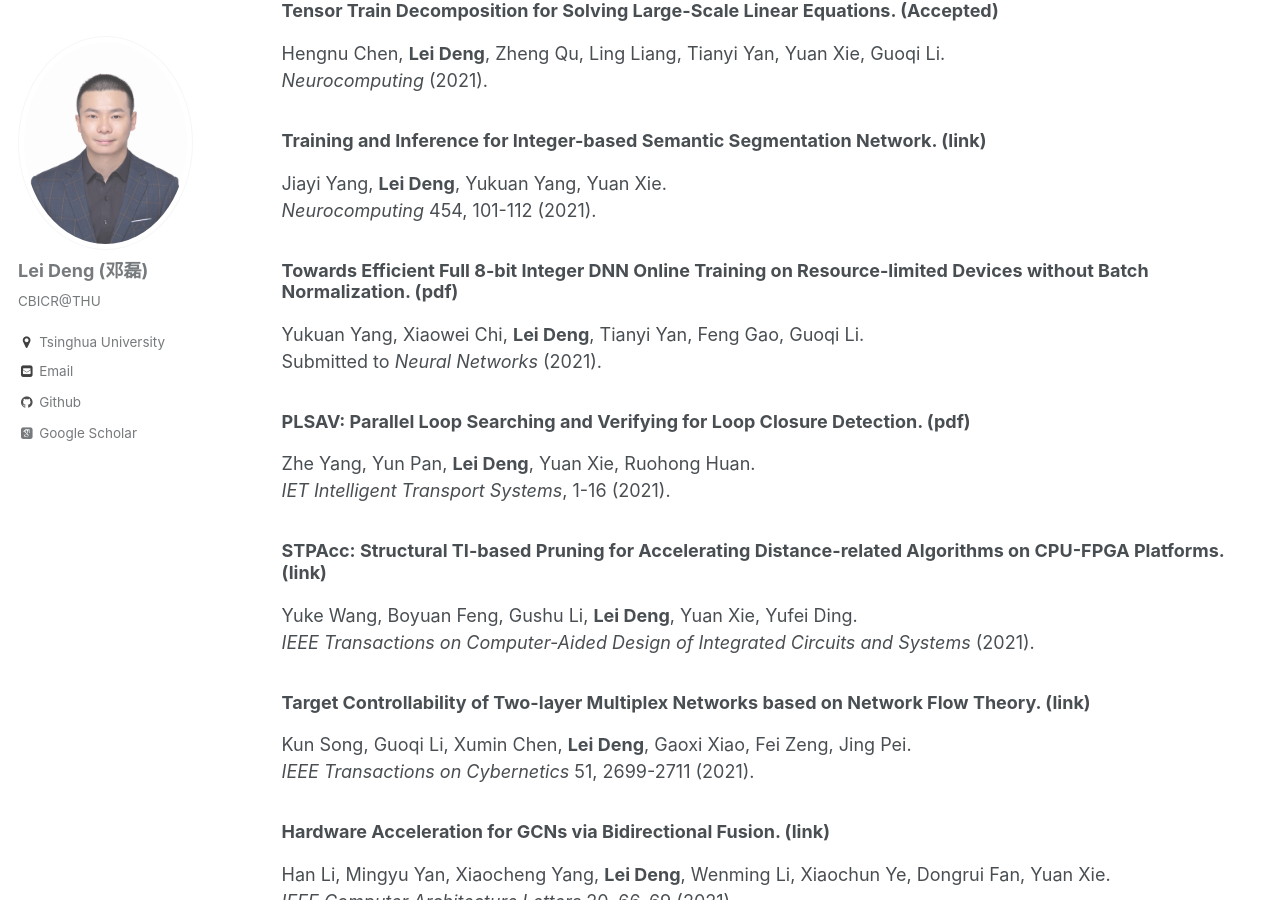
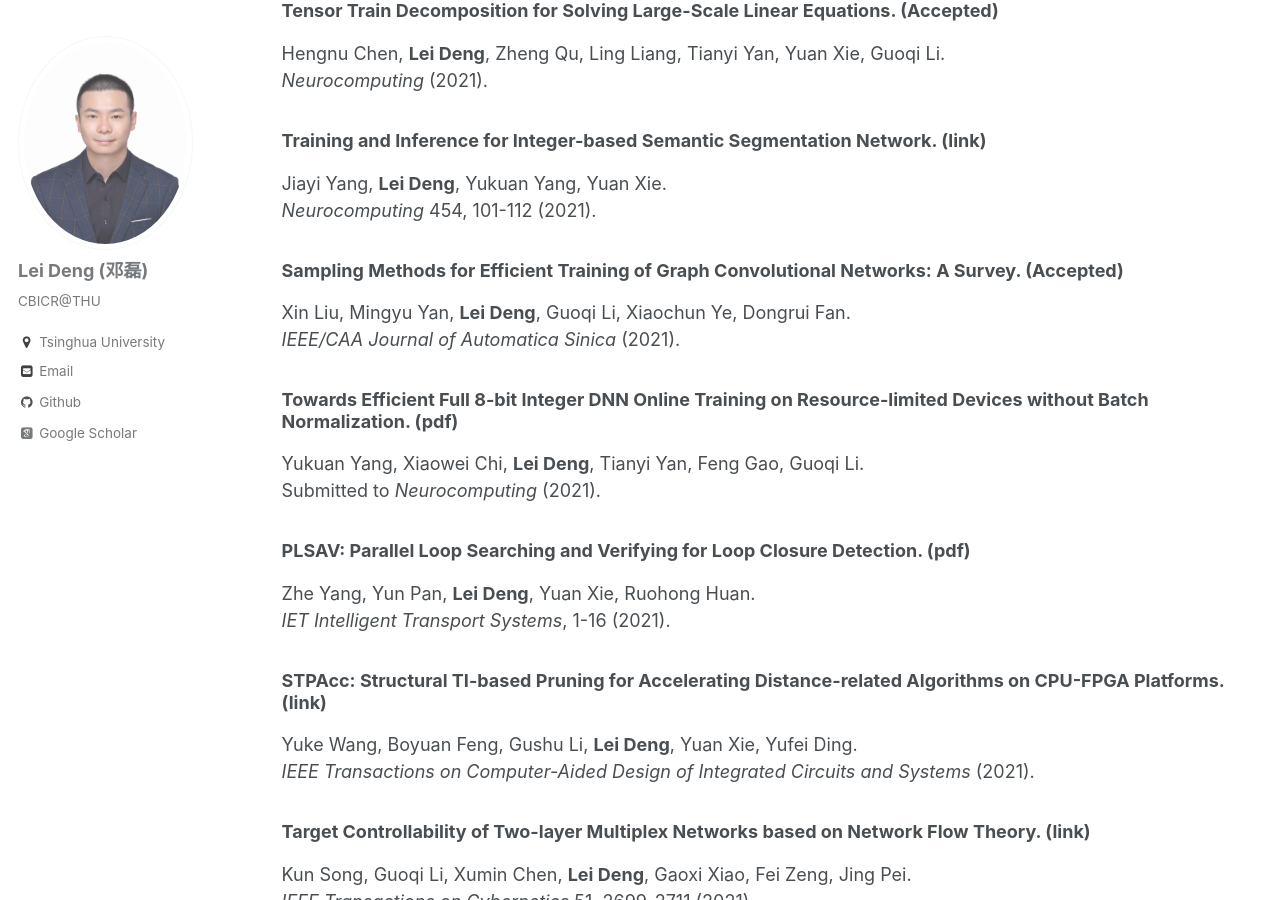
Before and after one commit to dllfei/dllfei.github.io, a Jekyll site: the page built from _pages/publications.md, in a window 1280 px wide and 900 px high, scrolled down 1384 px. Built offline with Jekyll 4.4.1, drawn with Linux system fonts in a browser that asks for light colours; some web fonts are replaced.

Commit message:
Update publications.md

```diff
--- a/_pages/publications.md
+++ b/_pages/publications.md
@@ -48,9 +48,13 @@ Hengnu Chen, **Lei Deng**, Zheng Qu, Ling Liang, Tianyi Yan, Yuan Xie, Guoqi Li.
 Jiayi Yang, **Lei Deng**, Yukuan Yang, Yuan Xie. <br />
 *Neurocomputing* 454, 101-112 (2021).
 
+### Sampling Methods for Efficient Training of Graph Convolutional Networks: A Survey. (Accepted) <br />
+Xin Liu, Mingyu Yan, **Lei Deng**, Guoqi Li, Xiaochun Ye, Dongrui Fan. <br />
+*IEEE/CAA Journal of Automatica Sinica* (2021).
+
 ### Towards Efficient Full 8-bit Integer DNN Online Training on Resource-limited Devices without Batch Normalization. ([pdf](https://arxiv.org/pdf/2105.13890.pdf)) <br />
 Yukuan Yang, Xiaowei Chi, **Lei Deng**, Tianyi Yan, Feng Gao, Guoqi Li. <br />
-Submitted to *Neural Networks* (2021).
+Submitted to *Neurocomputing* (2021).
 
 ### PLSAV: Parallel Loop Searching and Verifying for Loop Closure Detection. ([pdf](https://ietresearch.onlinelibrary.wiley.com/doi/epdf/10.1049/itr2.12054)) <br />
 Zhe Yang, Yun Pan, **Lei Deng**, Yuan Xie, Ruohong Huan. <br />
```
